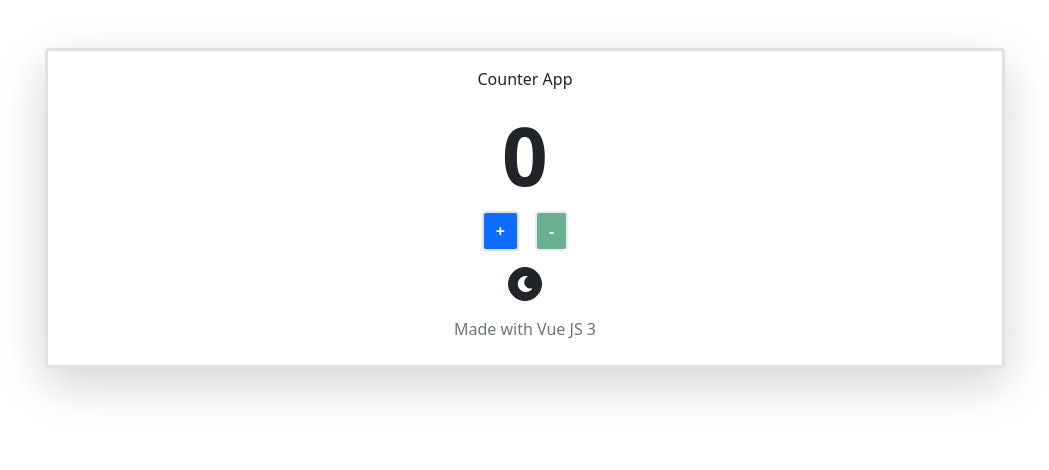
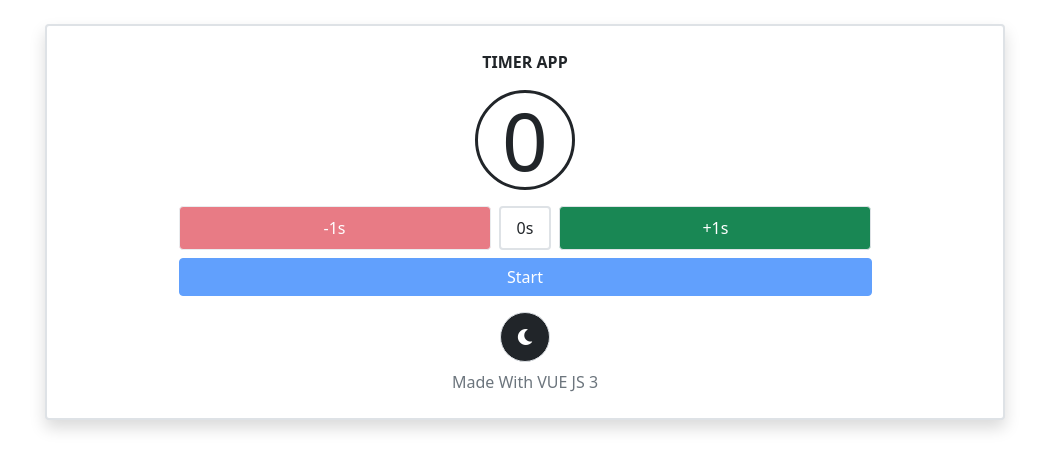
Before and after one commit to or-abdillh/vue-app, a Vue app: page / in a window 1280 px wide. Shown: the top 470 px of the page, without its empty margins (115-1164 px from the left). Built offline with nearby package versions, Linux system fonts and the light colour scheme.

Commit message:
Membuat components TimerApp

```diff
--- /dev/null
+++ b/src/components/TimerApp.vue
@@ -0,0 +1,82 @@
+<template>
+   <section id="timerApp" v-bind:class="lightMode ? 'bg-white' : 'bg-dark'" class="w-75 rounded shadow mx-auto px-3 py-2 mt-4 border border-2" >
+      <p v-bind:class="lightMode ? 'text-dark' : 'text-light'" class="text-center fw-bold mt-3" >{{ header.toUpperCase() }}</p>
+      <div v-bind:class="lightMode ? 'border-dark text-dark' : 'border-secondary text-white'" class="border border-3 d-flex justify-content-center align-items-center circle px-3 py-2 mt-3 rounded-circle mx-auto" >
+         <h1 class="display-1 mb-0">{{ timer }}</h1>
+      </div>
+      <div class="mt-3 w-75 d-flex justify-content-center mx-auto">
+         <button v-bind:disabled="counter === 0 || isRun" v-on:click="decrement" class="w-50 btn btn-danger border"> -1s </button>
+         <span v-bind:class="lightMode ? 'text-dark' : 'text-light'" class="px-3 py-2 border border-2 rounded mb-0 mx-2" >{{ counter }}s</span>
+         <button v-bind:disabled="isRun" class="w-50 btn btn-success border" v-on:click="increment" > +1s </button>
+      </div>
+      <div class="w-75 mx-auto d-flex mt-2 flex-wrap justify-content-center">
+         <button v-bind:disabled="hidden" v-on:click="runTimer" class="d-block w-100 btn btn-primary" >Start</button>
+         <button v-on:click="changeMode" v-bind:class="lightMode ? 'btn-dark' : 'btn-light'" class="btn btn-circle mt-3 border rounded-circle">
+            <i v-if="lightMode" class="fas fa-moon"></i>
+            <i v-else="lightMode" class="fas fa-sun" ></i>
+         </button>
+      </div>
+      <p class="text-muted text-center mt-2" >{{ footer }}</p>
+   </section>
+</template>
+
+<script>
+
+   export default {
+      data() {
+         return {
+            header: 'Timer App',
+            footer: 'Made With VUE JS 3',
+            counter: 0,
+            timer: 0,
+            hidden: true,
+            isRun: false,
+            lightMode: true
+         }
+      },
+      methods: {
+         runTimer: function() {
+
+            this.timer = this.counter;
+            this.hidden = true;
+            this.isRun = true;
+
+            let run = setInterval(() => {
+               this.timer--;
+               if (this.timer === 0) {
+                  clearInterval(run);
+                  this.isRun = false;
+                  this.hidden = false;
+               }
+            }, 1000);
+         },
+         increment() {
+            this.counter += 1;
+            this.hidden = false;
+         },
+         decrement() {
+            this.counter -= 1;
+            if (this.counter === 0) this.hidden = true;
+         },
+         changeMode() {
+            this.lightMode = !this.lightMode;
+         }
+      }
+   }
+
+</script>
+
+<style>
+   * {
+      -webkit-user-select: none;
+      user-select: none;
+   }
+   .circle {
+      width: 100px;
+      height: 100px;
+   }
+   .btn-circle {
+      width: 50px;
+      height: 50px;
+   }
+</style>
```
Also changed, not shown: src/components/HelloWorld.vue (deleted, +0 -35 lines), src/main.js (+6 -2 lines), src/components/CounterApp.vue (renamed from src/App.vue).
